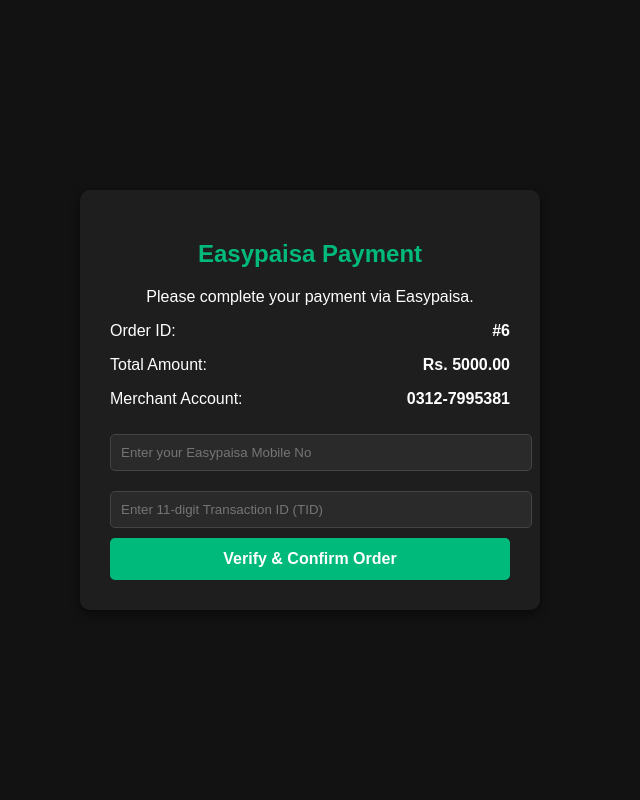
After one commit to aliwww1041-cloud/D.9-Shoes, a Django app: page /pay-easypaisa/6/ in a window 1280 px wide. The commit adds this page. Shown: the whole page, without its empty margins (330-970 px from the left). Run offline with Django 5.2, Linux system fonts and the light colour scheme; data comes from the database, SQL or seed files in the repository; both versions use the stored data as it was after the commit.

Commit message:
Updated website features

```diff
--- /dev/null
+++ b/store/templates/store/easypaisa_redirect.html
@@ -0,0 +1,71 @@
+<!DOCTYPE html>
+<html lang="en">
+<head>
+    <meta charset="UTF-8">
+    <title>Easypaisa Payment - D.9 Shoes</title>
+    <style>
+        body {
+            background-color: #121212;
+            color: #ffffff;
+            font-family: Arial, sans-serif;
+            display: flex;
+            justify-content: center;
+            align-items: center;
+            height: 100vh;
+            margin: 0;
+        }
+        .container {
+            background: #1e1e1e;
+            padding: 30px;
+            border-radius: 10px;
+            box-shadow: 0 4px 10px rgba(0,0,0,0.5);
+            width: 400px;
+            text-align: center;
+        }
+        h2 { color: #00ba7c; }
+        .info { margin: 15px 0; font-size: 16px; text-align: left; }
+        .info span { float: right; font-weight: bold; }
+        input[type="text"] {
+            width: 100%;
+            padding: 10px;
+            margin: 10px 0;
+            background: #2a2a2a;
+            border: 1px solid #444;
+            color: #fff;
+            border-radius: 5px;
+        }
+        button {
+            background: #00ba7c;
+            color: white;
+            padding: 12px;
+            width: 100%;
+            border: none;
+            border-radius: 5px;
+            font-size: 16px;
+            cursor: pointer;
+            font-weight: bold;
+        }
+        button:hover { background: #009663; }
+    </style>
+</head>
+<body>
+
+<div class="container">
+    <h2>Easypaisa Payment</h2>
+    <p>Please complete your payment via Easypaisa.</p>
+
+    <div class="info">
+        <p>Order ID: <span>#{{ order.id }}</span></p>
+        <p>Total Amount: <span>Rs. {{ order.total_amount }}</span></p>
+        <p>Merchant Account: <span>0312-7995381</span></p>
+    </div>
+
+    <form action="{% url 'order_success' order.id %}" method="GET">
+        <input type="text" name="easypaisa_phone" placeholder="Enter your Easypaisa Mobile No" required>
+        <input type="text" name="transaction_id" placeholder="Enter 11-digit Transaction ID (TID)" required>
+        <button type="submit">Verify & Confirm Order</button>
+    </form>
+</div>
+
+</body>
+</html>
--- a/store/templates/store/index.html
+++ b/store/templates/store/index.html
@@ -38,7 +38,7 @@
 
                         <!-- Sale Badge -->
                         {% if product.discount_price or product.sale %}
-                            <span class="badge bg-danger position-absolute top-0 start-0 m-1" style="font-size: 0.4rem; z-index: 2; padding: 1px 2px;">SALE</span>
+                            <span class="badge bg-danger position-absolute top-0 start-0 m-1" style="font-size: 10px; z-index: 2; padding: 1px 2px;">SALE</span>
                         {% endif %}
 
                         <!-- Product Image Container (Using balanced aspect ratio for proper height) -->
@@ -63,7 +63,7 @@
 
                                 <!-- Product Description -->
                                 {% if product.description %}
-                                    <p class="mb-1 text-truncate" style="font-size: 0.45rem; color: #d1d5db;">
+                                    <p class="mb-1 text-truncate" style="font-size: 12px; color: #d1d5db;">
                                         {{ product.description }}
                                     </p>
                                 {% endif %}
@@ -82,7 +82,7 @@
                                         <span class="price-text text-danger fw-bold" style="font-size: 0.5rem;">Rs. {{ product.price }}</span>
                                     </div>
                                 {% else %}
-                                    <div class="price-text text-danger fw-bold mb-1" style="font-size: 20px;">
+                                    <div class="price-text text-danger fw-bold mb-1" style="font-size: 10px;">
                                         Rs. {{ product.price }}
                                     </div>
                                 {% endif %}
--- a/store/urls.py
+++ b/store/urls.py
@@ -20,8 +20,10 @@ urlpatterns = [
     path('order-success/<int:order_id>/', views.order_success, name='order_success'),
 
     # JazzCash Integration
-    path('pay-jazzcash/<int:order_id>/', views.initiate_jazzcash_payment, name='initiate_jazzcash'),
+
+    path('pay-jazzcash/<int:order_id>/', views.initiate_jazzcash_payment, name='initiate_jazzcash_payment'),
     path('jazzcash-callback/', views.jazzcash_callback, name='jazzcash_callback'),
     path('remove-from-cart/<str:item_id>/', views.remove_from_cart, name='remove_from_cart'),
     path('category/<str:slug>/', views.category_products, name='category_products'),
+    path('pay-easypaisa/<int:order_id>/', views.initiate_easypaisa_payment, name='initiate_easypaisa_payment'),
 ]
--- a/store/views.py
+++ b/store/views.py
@@ -265,6 +265,8 @@ D.9 Shoes Team
 
         if payment_method == 'jazzcash':
             return redirect('initiate_jazzcash_payment', order_id=order.id)
+        elif payment_method == 'easypaisa':
+            return redirect('initiate_easypaisa_payment', order_id=order.id)
         else:
             return redirect('order_success', order_id=order.id)
 
@@ -291,7 +293,7 @@ def initiate_jazzcash_payment(request, order_id):
 
     post_data = {
         'pp_Version': '1.1',
-        'pp_TxnType': '',
+        'pp_TxnType': 'MWALLET',  # <-- Yehahan 'MWALLET' add kar diya gaya hai
         'pp_Language': 'EN',
         'pp_MerchantID': getattr(settings, 'JAZZCASH_MERCHANT_ID', ''),
         'pp_SubMerchantID': '',
@@ -392,3 +394,7 @@ def category_products(request, slug):
         'category_name': category_name
     }
     return render(request, 'store/category_products.html', context)
+def initiate_easypaisa_payment(request, order_id):
+    order = get_object_or_404(Order, id=order_id)
+    # Yahan Easypaisa gateway ya instructions page render hoga
+    return render(request, 'store/easypaisa_redirect.html', {'order': order})
```
Also changed, not shown: db.sqlite3, media/shoes/sleeeper_9M9LBwx.jpg (added), media/shoes/sleeeper_w6JmlhJ.jpg (added).
